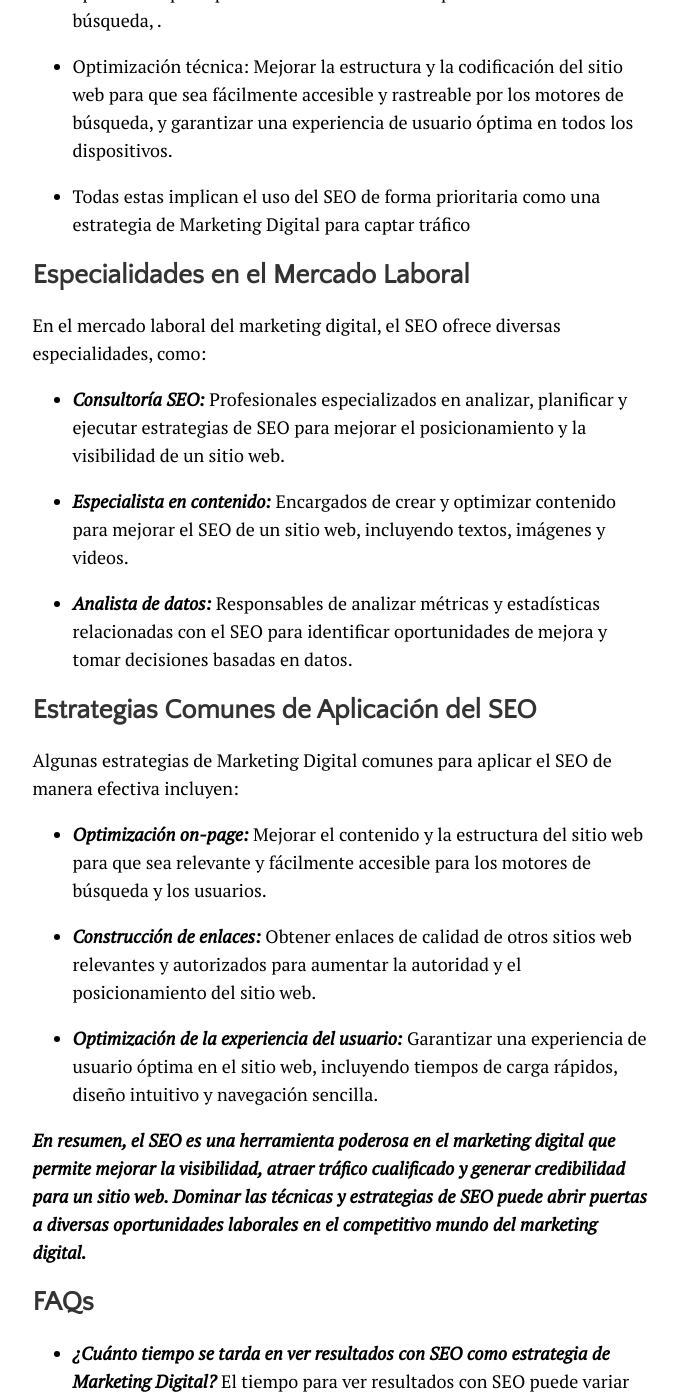
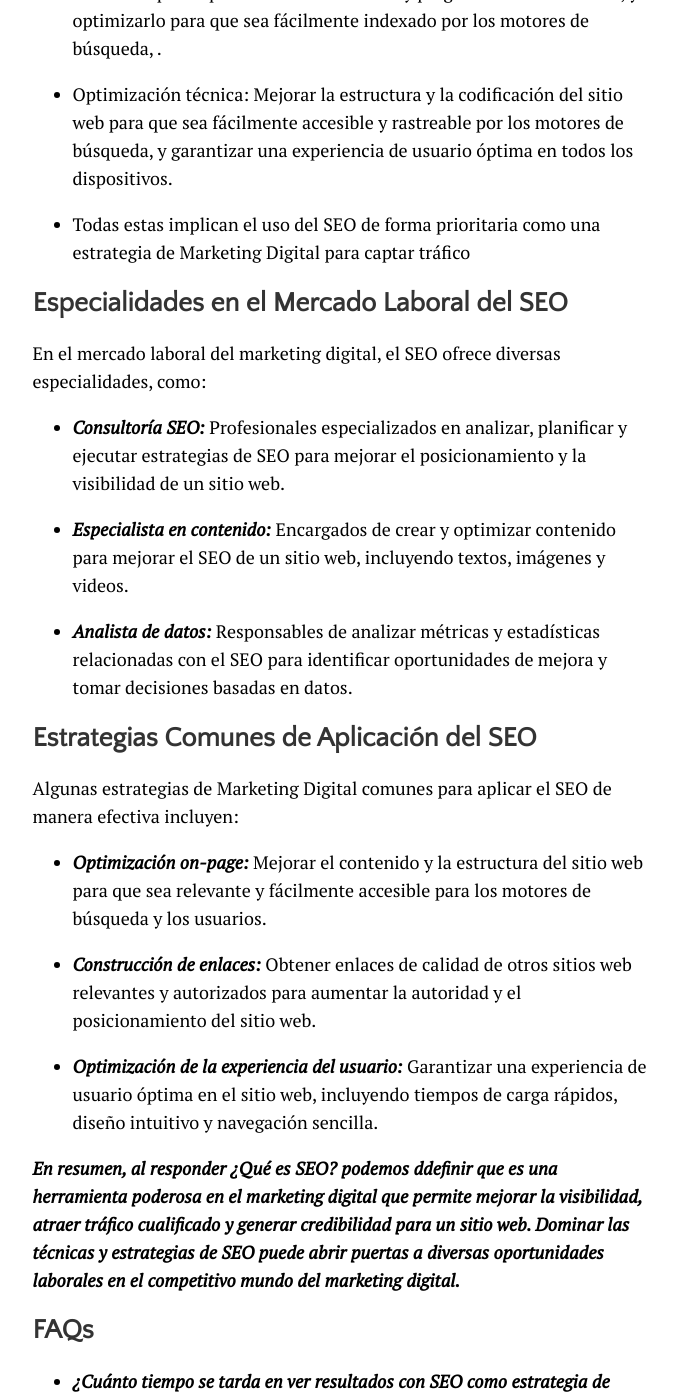
Before and after one commit to JuanEsquiviasO/blog, a Jekyll site: the page built from _posts/2024-03-10-seo-estrategia-en-marketing-digital.md, in a window 1280 px wide and 1400 px high, scrolled down 2048 px. Shown: the whole window, without its empty margins (300-979 px from the left). Built offline with Jekyll 4.4.1, drawn with Linux system fonts in a browser that asks for light colours; comment, search, counter and statistics services are not loaded; some of the changed text lies outside the part shown.

Commit message:
Update 2024-03-10-seo-estrategia-en-marketing-digital.md

```diff
--- a/_posts/2024-03-10-seo-estrategia-en-marketing-digital.md
+++ b/_posts/2024-03-10-seo-estrategia-en-marketing-digital.md
@@ -7,7 +7,7 @@
 image: posicionamiento-web.jpg
 ---
 
-# SEO como estrategia de Marketing Digital.
+# ¿Qué es SEO como una estrategia de Marketing Digital?
 
 El SEO (Search Engine Optimization) es una herramienta imprescindible en el arsenal de cualquier experto en marketing digital. En este post, exploraremos qué es el SEO, cómo funciona, por qué es vital, cómo se aplica y las especialidades que ofrece en el mercado laboral, así como las estrategias comunes para su aplicación efectiva y es una estrategia de Marketing Digital.
 
@@ -40,7 +40,7 @@
 
 * Todas estas implican el uso del SEO de forma prioritaria como una estrategia de Marketing Digital para captar tráfico
 
-## Especialidades en el Mercado Laboral
+## Especialidades en el Mercado Laboral del SEO
 En el mercado laboral del marketing digital, el SEO ofrece diversas especialidades, como:
 
 * **_Consultoría SEO:_** Profesionales especializados en analizar, planificar y ejecutar estrategias de SEO para mejorar el posicionamiento y la visibilidad de un sitio web.
@@ -58,7 +58,7 @@
 
 * **_Optimización de la experiencia del usuario:_** Garantizar una experiencia de usuario óptima en el sitio web, incluyendo tiempos de carga rápidos, diseño intuitivo y navegación sencilla.
 
-**_En resumen, el SEO es una herramienta poderosa en el marketing digital que permite mejorar la visibilidad, atraer tráfico cualificado y generar credibilidad para un sitio web. Dominar las técnicas y estrategias de SEO puede abrir puertas a diversas oportunidades laborales en el competitivo mundo del marketing digital._**
+**_En resumen, al responder ¿Qué es SEO? podemos ddefinir que es una herramienta poderosa en el marketing digital que permite mejorar la visibilidad, atraer tráfico cualificado y generar credibilidad para un sitio web. Dominar las técnicas y estrategias de SEO puede abrir puertas a diversas oportunidades laborales en el competitivo mundo del marketing digital._**
 
 ## FAQs
 
```
